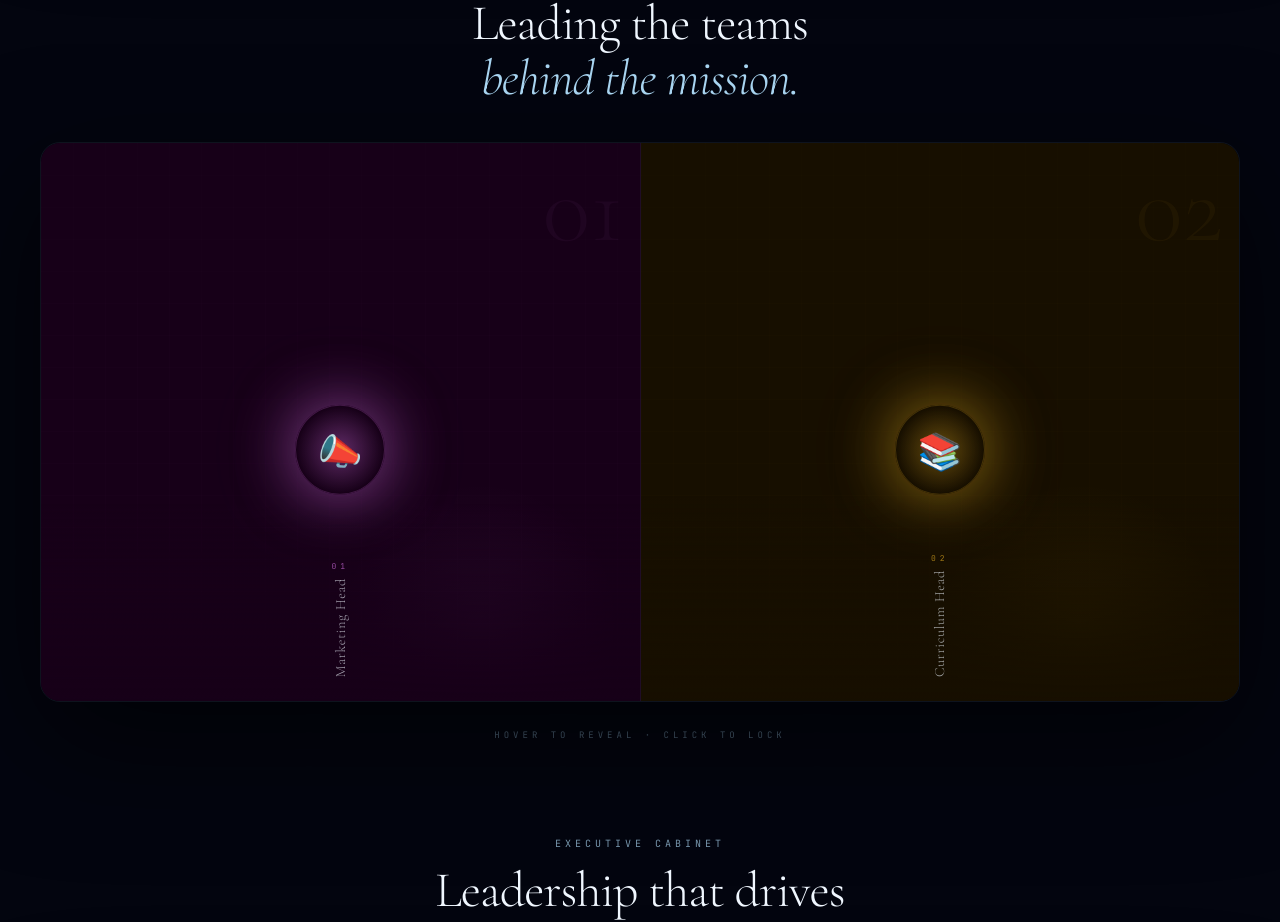
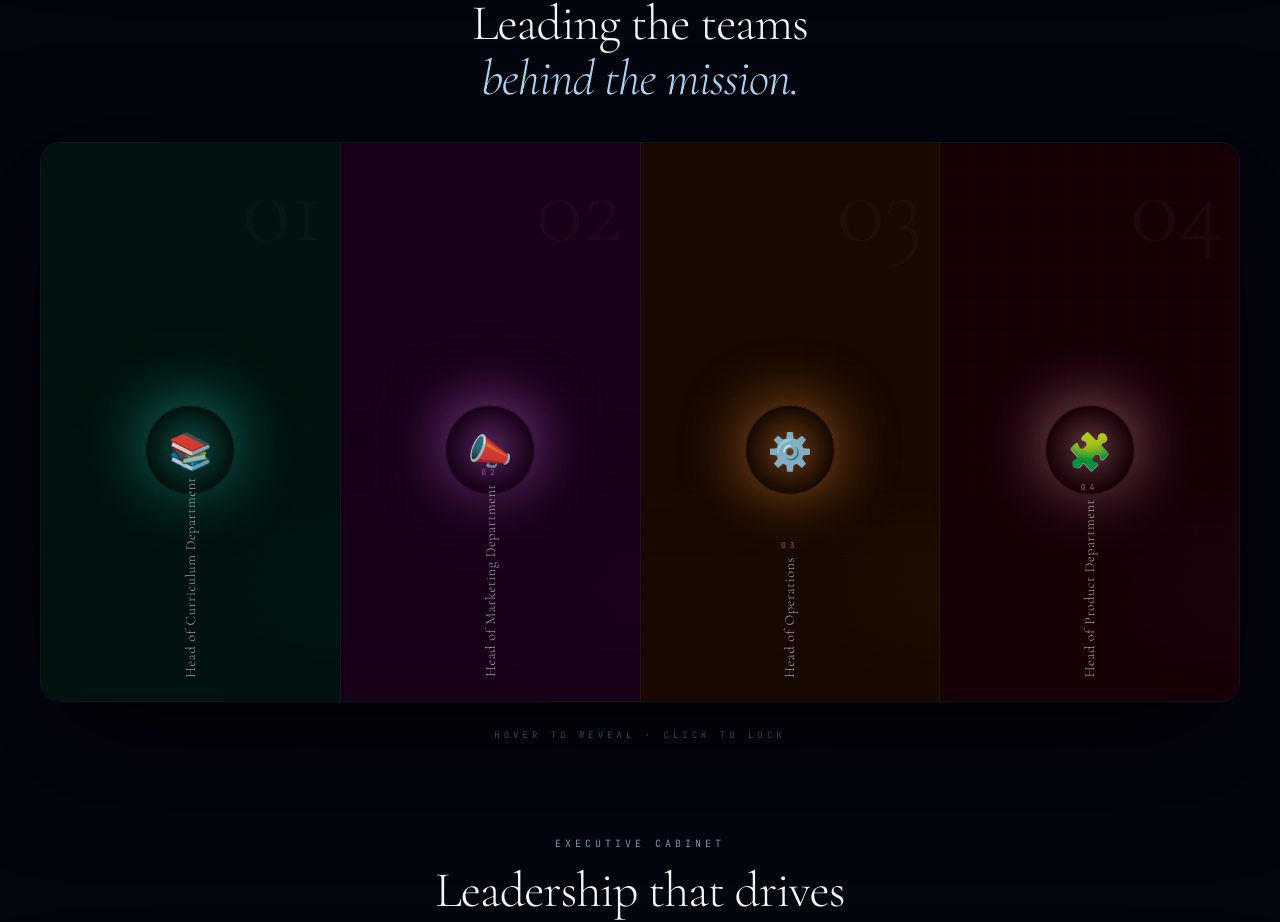
Before and after one commit to jothebro1234/curiocrate-website, a React (Vite) app: page /team in a window 1280 px wide. Shown: the part 1481-2403 px from the top of the page. Built offline with nearby package versions, Linux system fonts and the light colour scheme.

Commit message:
Expand Department Heads to four placeholder seats
Curriculum, Marketing, Operations, and Product department heads, each
colored to match its corresponding director/officer group.

```diff
--- a/src/pages/Team.jsx
+++ b/src/pages/Team.jsx
@@ -189,26 +189,48 @@ const productOfficers = [
 
 const departmentHeads = [
   {
+    id: 'head-curriculum',
+    name: 'Head of Curriculum Department',
+    role: 'Position Open',
+    bio: 'This seat is open — reach out if you want to help shape CurioCrate\'s curriculum direction.',
+    emoji: '📚',
+    color: '#2dd4bf',
+    glow: 'rgba(45,212,191,0.5)',
+    dark: '#00120f',
+    number: '01',
+  },
+  {
     id: 'head-marketing',
-    name: 'Marketing Head',
+    name: 'Head of Marketing Department',
     role: 'Position Open',
     bio: 'This seat is open — reach out if you want to help lead CurioCrate\'s marketing efforts.',
     emoji: '📣',
     color: '#e879f9',
     glow: 'rgba(232,121,249,0.5)',
     dark: '#170018',
-    number: '01',
+    number: '02',
   },
   {
-    id: 'head-curriculum',
-    name: 'Curriculum Head',
+    id: 'head-operations',
+    name: 'Head of Operations',
     role: 'Position Open',
-    bio: 'This seat is open — reach out if you want to help shape CurioCrate\'s curriculum direction.',
-    emoji: '📚',
-    color: '#fbbf24',
-    glow: 'rgba(251,191,36,0.5)',
-    dark: '#170f00',
-    number: '02',
+    bio: 'This seat is open — reach out if you want to help run CurioCrate\'s events and logistics.',
+    emoji: '⚙️',
+    color: '#fb923c',
+    glow: 'rgba(251,146,60,0.5)',
+    dark: '#170900',
+    number: '03',
+  },
+  {
+    id: 'head-product',
+    name: 'Head of Product Department',
+    role: 'Position Open',
+    bio: 'This seat is open — reach out if you want to help lead CurioCrate\'s kit and product roadmap.',
+    emoji: '🧩',
+    color: '#fda4af',
+    glow: 'rgba(253,164,175,0.5)',
+    dark: '#160006',
+    number: '04',
   },
 ]
 
```
